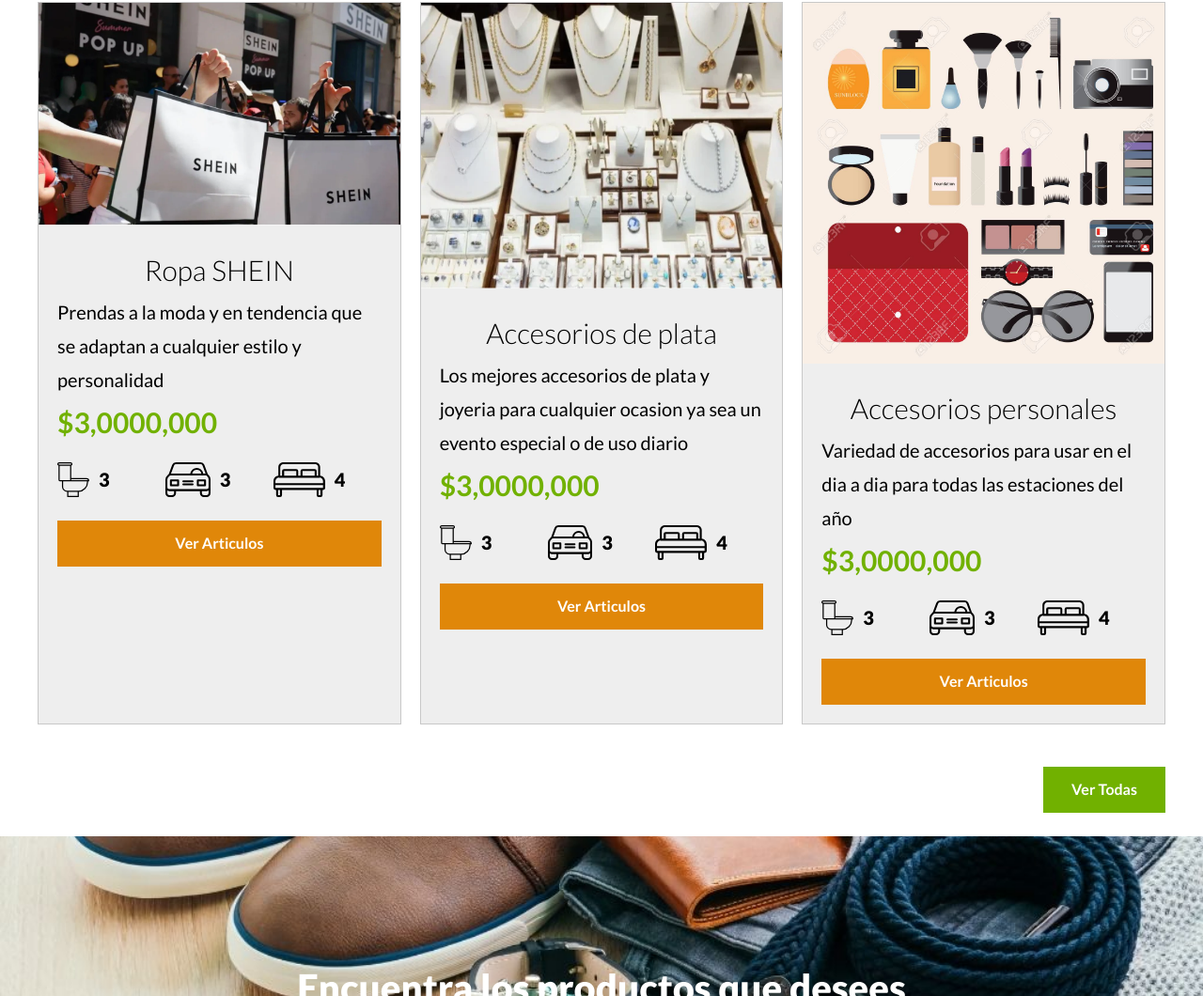
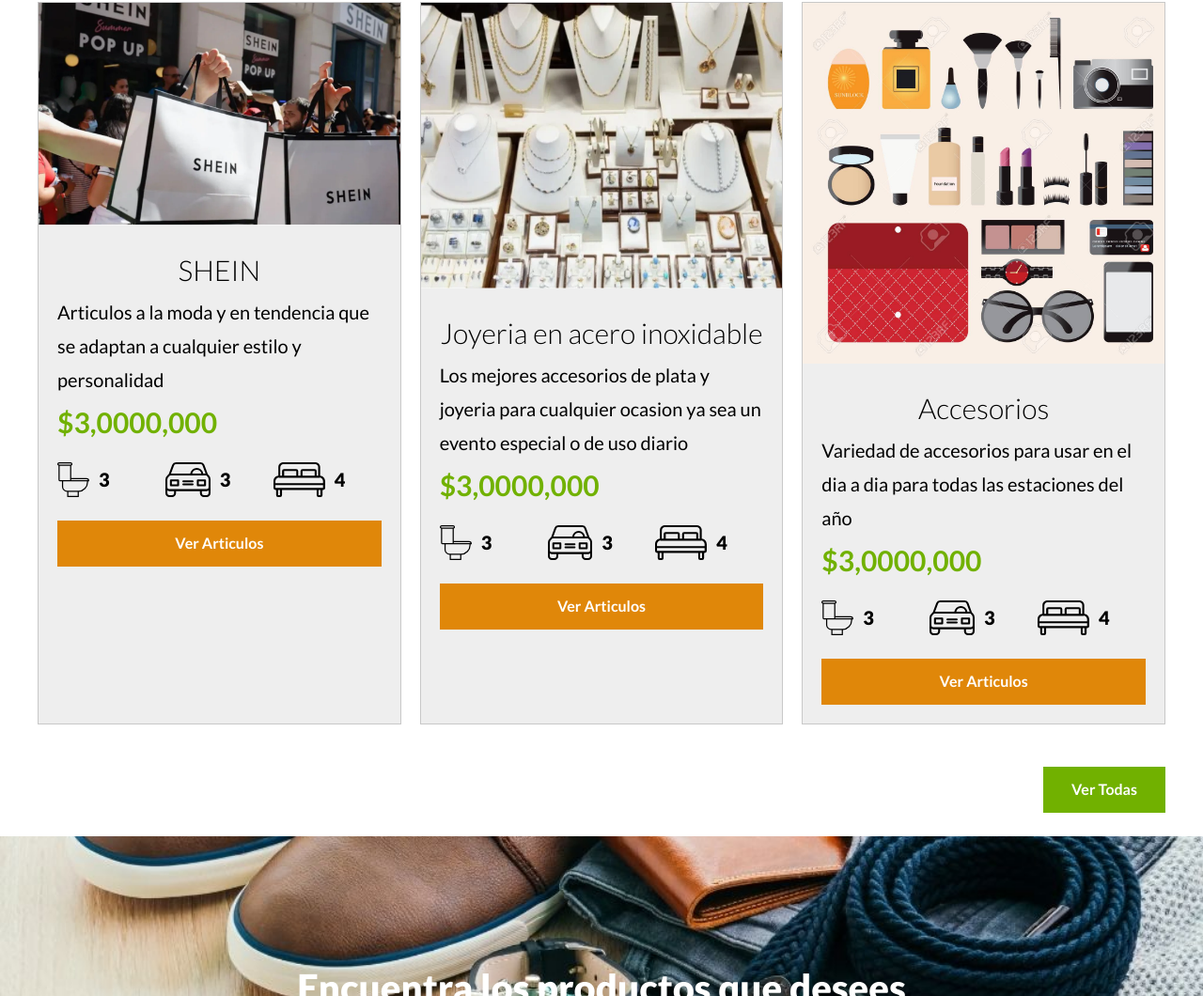
Before and after one commit to OTEKE10/ELCAJONICCOS, a website: page elcajonniccos/index.html in a window 1280 px wide. Shown: the part 1300-2360 px from the top of the page at 94% size. Drawn offline with Linux system fonts and the light colour scheme.

Commit message:
Cambios de texto
AUN FALTAN CAMBIOS EN EL TEXTO

```diff
--- a/elcajonniccos/index.html
+++ b/elcajonniccos/index.html
@@ -70,8 +70,8 @@
                 </picture>
 
                 <div class="contenido-anuncio">
-                    <h3>Ropa SHEIN</h3>
-                    <p>Prendas a la moda y en tendencia que se adaptan a cualquier estilo y personalidad</p>
+                    <h3>SHEIN</h3>
+                    <p>Articulos a la moda y en tendencia que se adaptan a cualquier estilo y personalidad</p>
                     <p class="precio">$3,0000,000</p>
 
                     <ul class="iconos-caracteristicas">
@@ -103,7 +103,7 @@
                 </picture>
 
                 <div class="contenido-anuncio">
-                    <h3>Accesorios de plata</h3>
+                    <h3>Joyeria en acero inoxidable</h3>
                     <p>Los mejores accesorios de plata y joyeria para cualquier ocasion ya sea un evento especial o de uso diario</p>
                     <p class="precio">$3,0000,000</p>
 
@@ -136,7 +136,7 @@
                 </picture>
 
                 <div class="contenido-anuncio">
-                    <h3>Accesorios personales</h3>
+                    <h3>Accesorios </h3>
                     <p>Variedad de accesorios para usar en el dia a dia para todas las estaciones del año</p>
                     <p class="precio">$3,0000,000</p>
 
```
